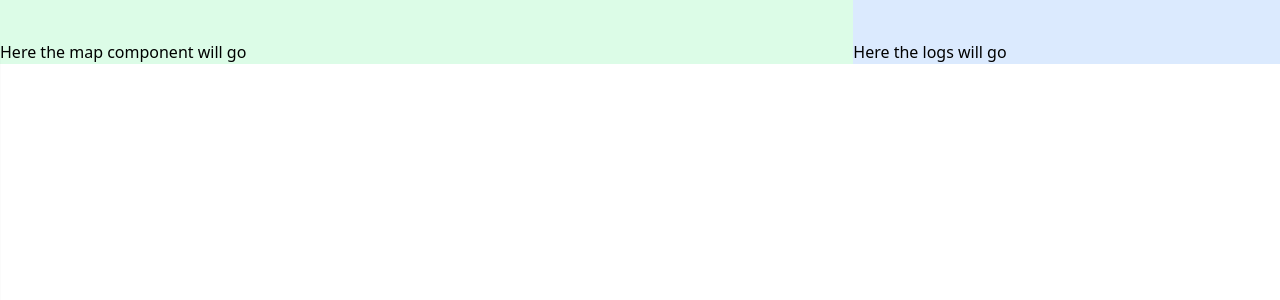
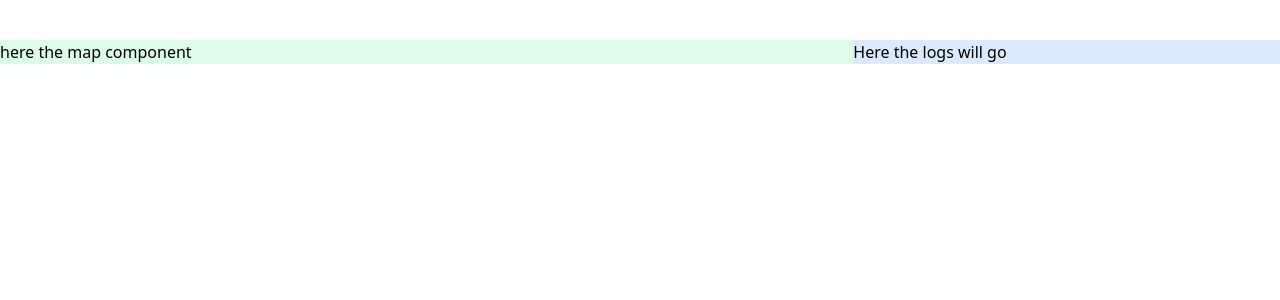
Before and after one commit to ZivHausler/Betteride-Admin-Panel, a Next.js app: page /src/components/MapComponent in a window 1280 px wide. Shown: the top 300 px of the page. Built offline with nearby package versions, Linux system fonts and the light colour scheme.

Commit message:
navbar fixedv2

```diff
--- a/pages/src/components/Filter.js
+++ b/pages/src/components/Filter.js
@@ -2,7 +2,7 @@ import React from 'react'
 
 const Filter = ({isOpen}) => {
     return (
-        <div className={`absolute bg-blue-200 w-[30%] h-screen top-10 shadow-sm flex flex-col items-center transition ease-in-out duration-300 ${isOpen ? 'translate-x-0' : '-translate-x-[100%]'}`}>
+        <div className={`absolute top-0 bg-blue-200 w-[300px] h-full shadow-sm flex flex-col items-center transition ease-in-out duration-300 ${isOpen ? 'translate-x-0' : '-translate-x-[100%]'}`}>
             side menu
         </div>
     )
--- a/pages/src/components/Logs.js
+++ b/pages/src/components/Logs.js
@@ -9,7 +9,7 @@ const Logs = () => {
     }
 
   return (
-    <div className='w-1/3 h-full bg-blue-100 pt-10'>
+    <div className='w-1/3 h-full bg-blue-100 '>
         <p>Here the logs will go</p>
     </div>
   )
--- a/pages/src/components/Map.js
+++ b/pages/src/components/Map.js
@@ -3,8 +3,8 @@ import Filter from './Filter'
 
 const Map = ({isOpen}) => {
     return (
-        <div className='w-2/3 pt-10 bg-green-100'>
-            <p>Here the map component will go</p>
+        <div className='relative w-2/3 bg-green-100 h-full'>
+            <p>here the map component</p>
             <Filter isOpen={isOpen}/>
         </div>
     )
--- a/pages/src/components/MapComponent.js
+++ b/pages/src/components/MapComponent.js
@@ -4,7 +4,7 @@ import Logs from './Logs';
 
 const MapComponent = ({isOpen}) => {
   return (
-    <div className='w-full flex h-full'>
+    <div className='w-full flex h-full pt-10'>
       <Map isOpen={isOpen} />
       <Logs />
     </div>
--- a/pages/src/components/NavBar.js
+++ b/pages/src/components/NavBar.js
@@ -5,8 +5,7 @@ import Image from 'next/image'
 const NavBar = ({isOpen,setIsOpen}) => {
 
   return (
-    <div className='h-30 w-full '>
-      <div className='fixed h-10 w-full bg-gray-100/80 shadow-md flex'>
+      <div className='fixed z-10 h-10 w-full bg-gray-100/80 shadow-md flex'>
         <div className='p-1 ml-5'>
           <Image onClick={() => setIsOpen(!isOpen)} className='cursor-pointer' src="/burger_icon.png" width={30} height={30} />
         </div>
@@ -14,7 +13,6 @@ const NavBar = ({isOpen,setIsOpen}) => {
           <Image className='pointer-events-none' src="/betteride_logo.png" width={150} height={30} />
         </div>
       </div>
-    </div>
   )
 }
 
```
